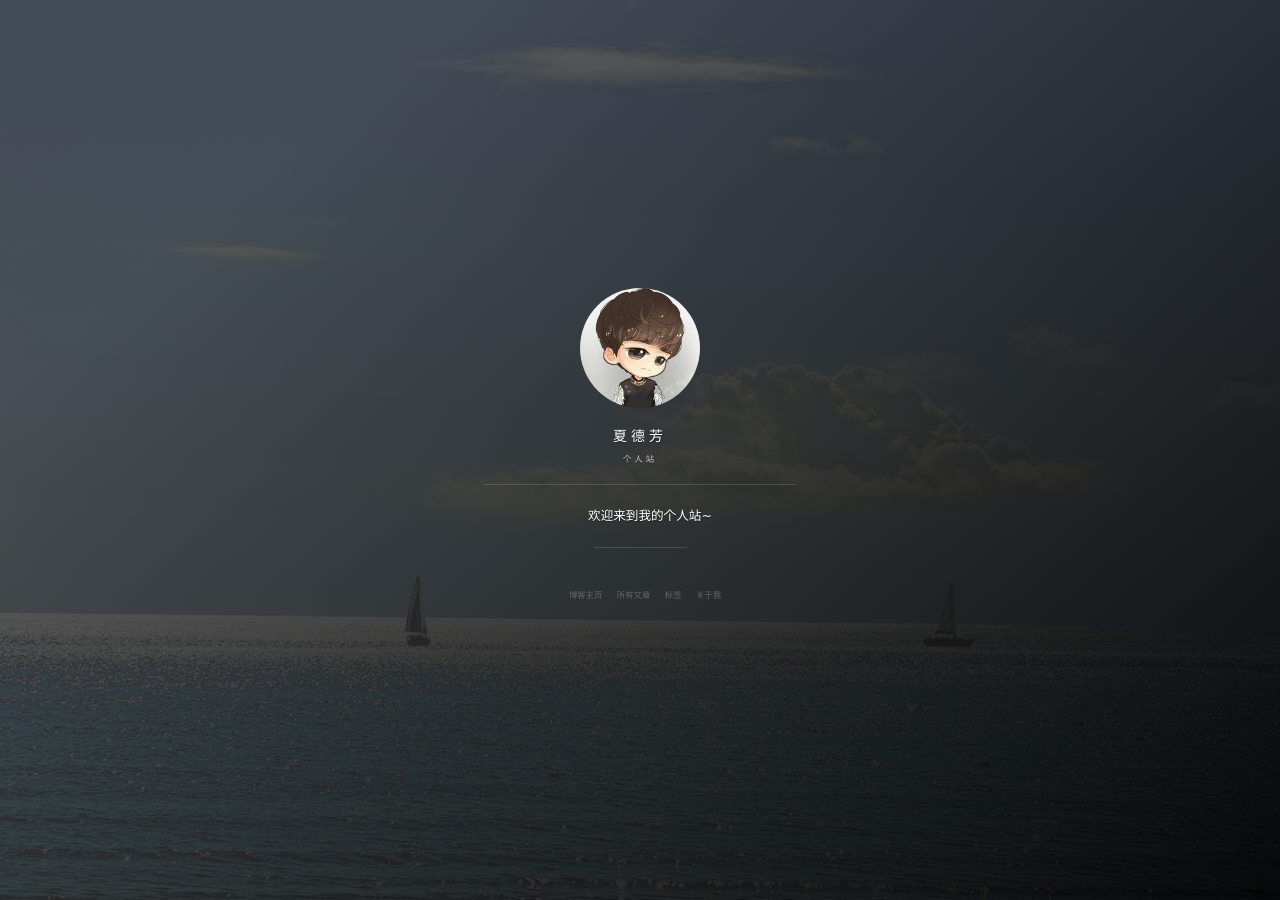
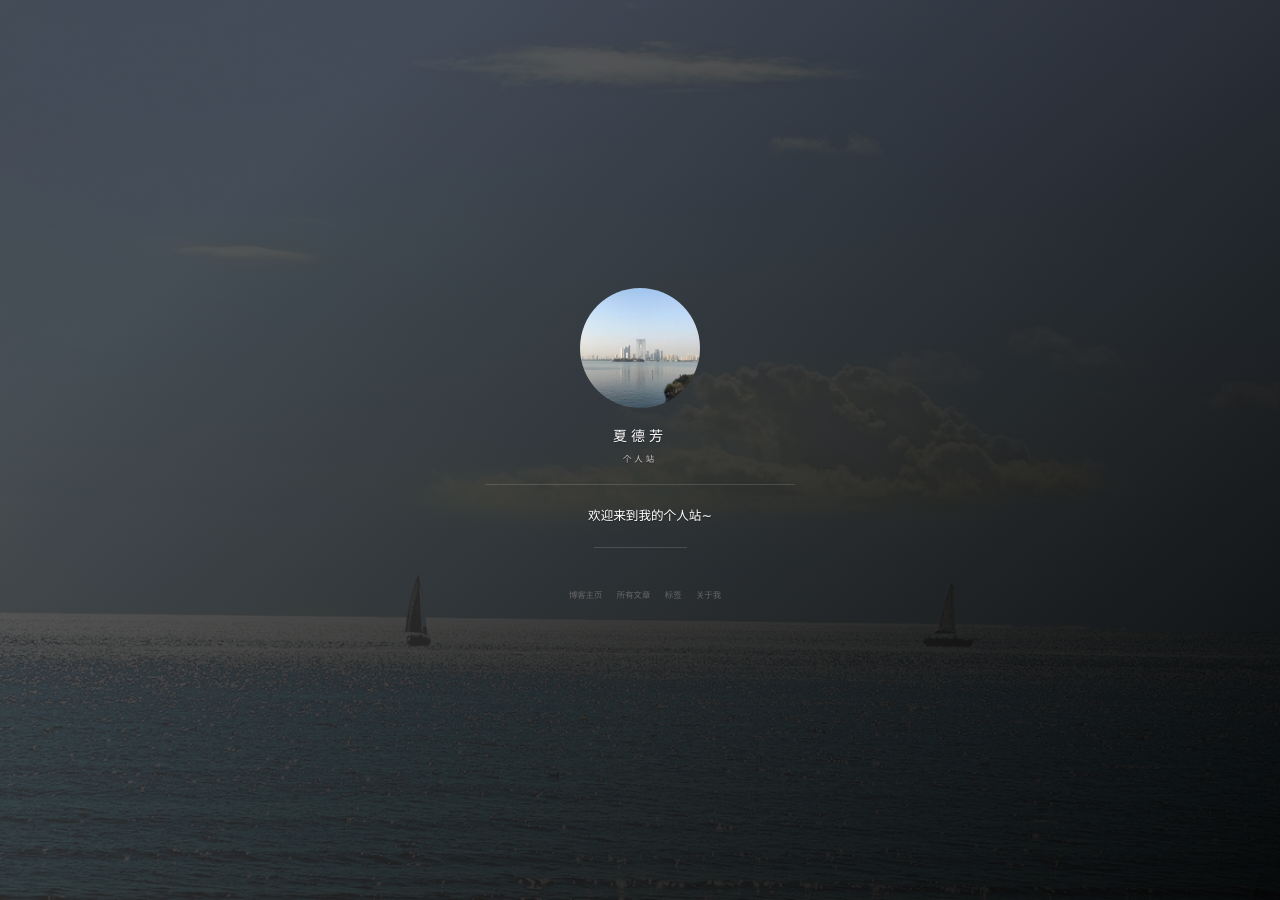
Before and after one commit to funouc/funouc.github.io, a Jekyll site: the page built from index.html, in a window 1280 px wide. Built offline with Jekyll 4.4.1, drawn with Linux system fonts in a browser that asks for light colours; nearby versions of some CDN libraries; the list of posts is cut into pages by our own code; comment, search, counter and statistics services are not loaded; grey boxes are pictures that could not be loaded.

Commit message:
pictureschange

```diff
--- a/_includes/side-panel.html
+++ b/_includes/side-panel.html
@@ -6,7 +6,7 @@
         <!-- 头像效果-start -->
         <div class="ih-item circle effect right_to_left">
             <a href="/#blog" title="前往 {{ site.title }} 的主页" class="blog-button">
-                <div class="img"><img src="/images/avatar.jpg" alt="img"></div>
+                <div class="img"><img src="/images/suzhouzhongxin.jpg" alt="img"></div>
                 <div class="info">
                     <div class="info-back">
                         <h2>
```
Also changed, not shown: images/ll.jpg (added), images/suzhouzhongxin.jpg (added).
